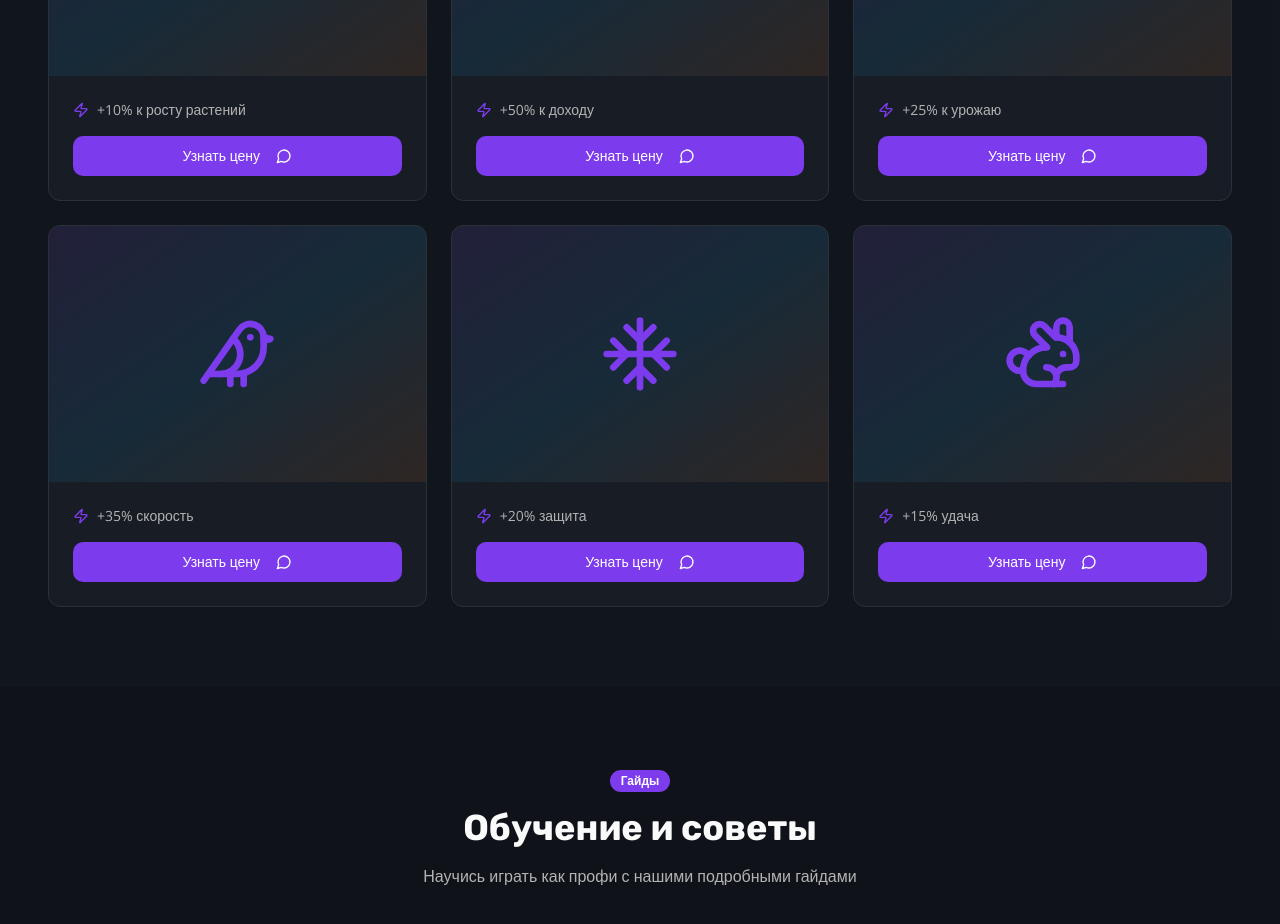
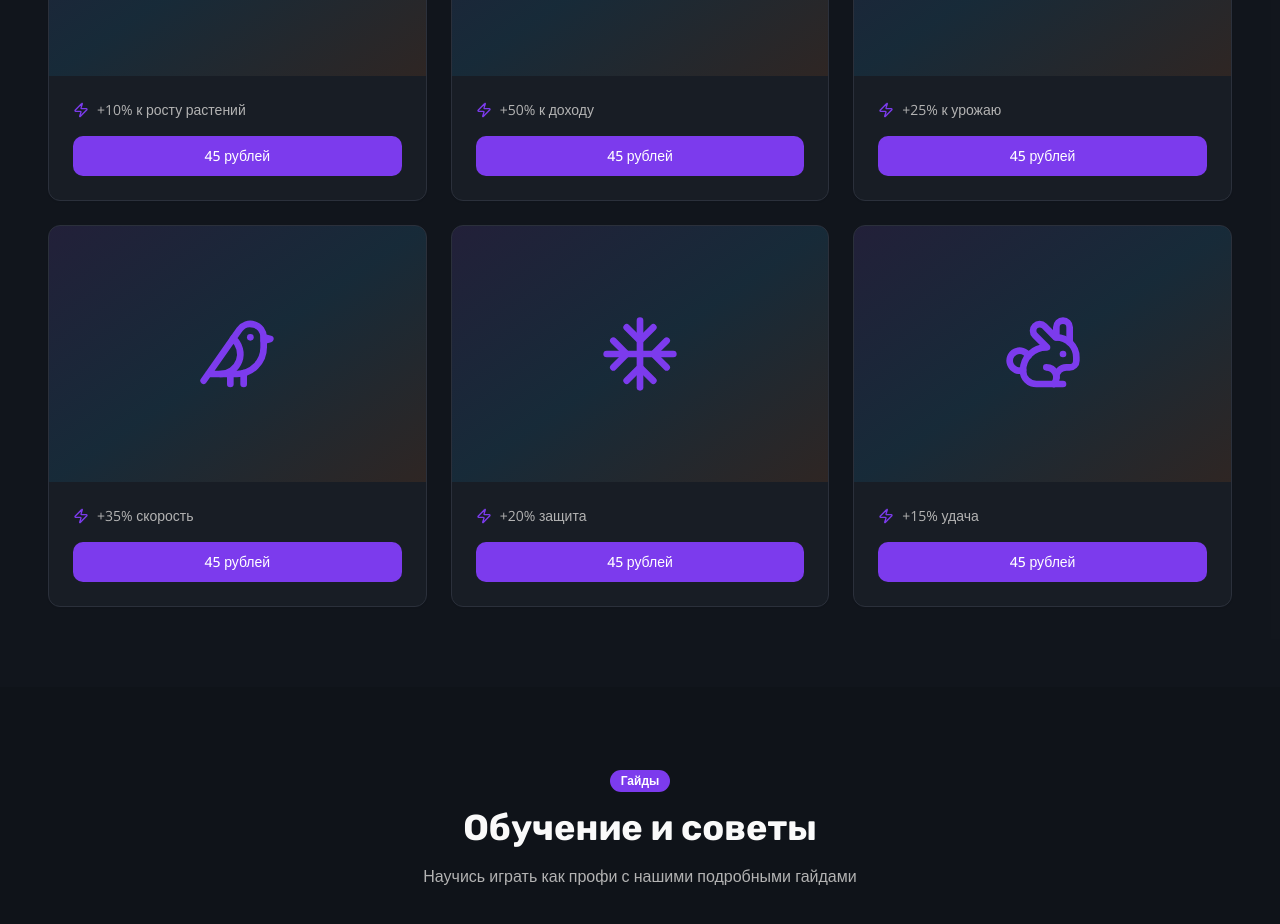
Before and after one commit to pr-poehali-dev/pet-marketplace-roblox, a React (Vite) app: page / in a window 1280 px wide. Shown: the part 1140-2064 px from the top of the page. Built offline with nearby package versions, Linux system fonts and the light colour scheme.

Commit message:
Обновление 1 компонентов

```diff
--- a/src/pages/Index.tsx
+++ b/src/pages/Index.tsx
@@ -194,10 +194,7 @@ const Index = () => {
                     <Icon name="Zap" size={16} className="text-primary" />
                     {pet.bonus}
                   </CardDescription>
-                  <Button className="w-full">
-                    Узнать цену
-                    <Icon name="MessageCircle" size={16} className="ml-2" />
-                  </Button>
+                  <Button className="w-full">45 рублей</Button>
                 </CardContent>
               </Card>
             ))}
```
